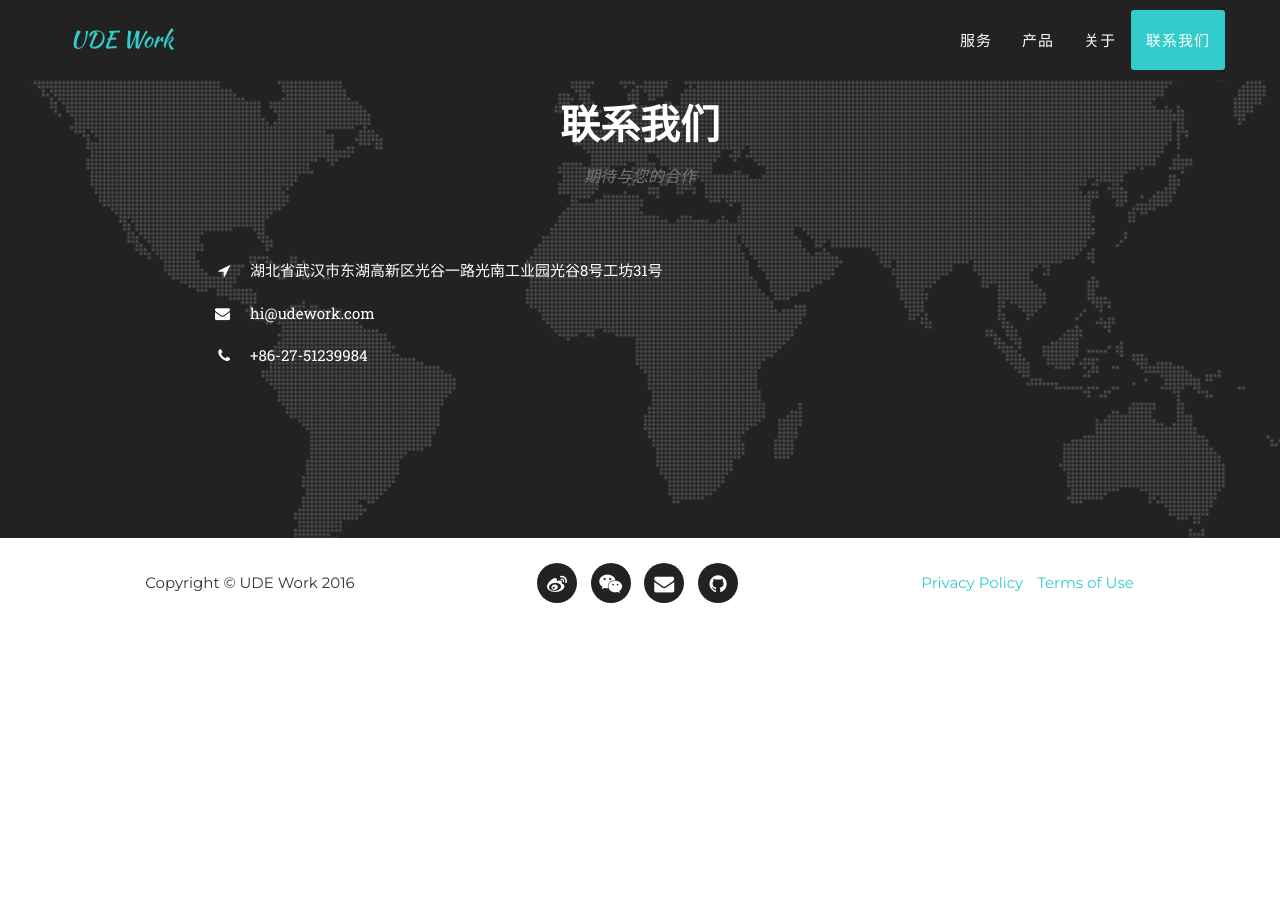
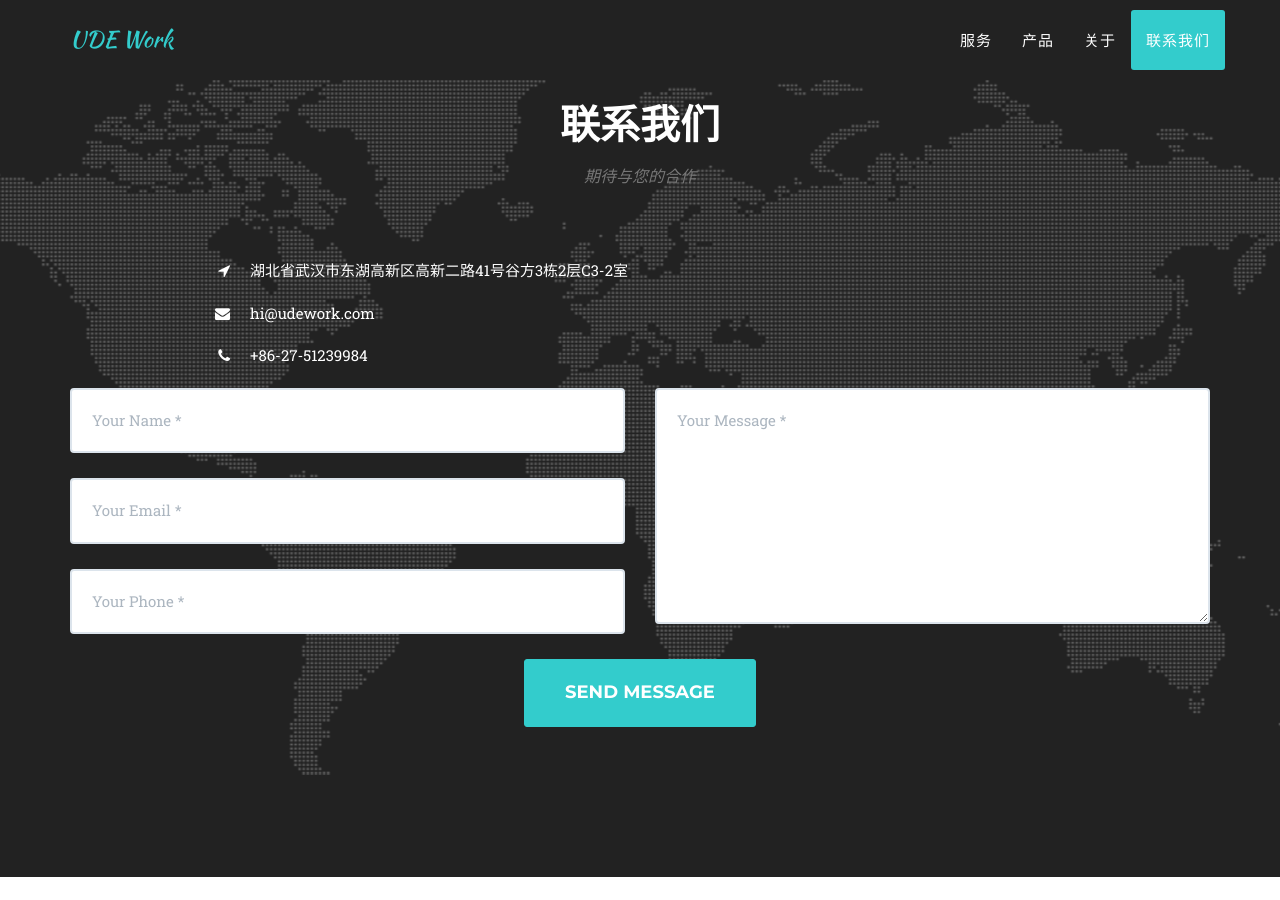
Before and after one commit to udework/udework.github.io, a Jekyll site: the page built from index.html, in a window 1280 px wide and 900 px high, scrolled down 4633 px. Built offline with Jekyll 4.4.1, drawn with Linux system fonts in a browser that asks for light colours; some web fonts are replaced; a script that is not in the unit is left out; before the commit the page ends 5261 px from its top, so only the background shows below that.

Commit message:
更新联系地址

```diff
--- a/_config.yml
+++ b/_config.yml
@@ -26,10 +26,10 @@ social:
 # Postal address (add as many lines as necessary)
 address:
   - line: 湖北省武汉市东湖高新区
-  - line: 光谷一路光南工业园光谷8号工坊31号
+  - line: 高新二路41号谷方3栋2层C3-2室
 
 contact:
-  address: 湖北省武汉市东湖高新区光谷一路光南工业园光谷8号工坊31号
+  address: 湖北省武汉市东湖高新区高新二路41号谷方3栋2层C3-2室
   e-mail: hi@udework.com
   phone: +86-27-51239984
 
--- a/_includes/contact.html
+++ b/_includes/contact.html
@@ -22,6 +22,39 @@
 </dl>
             </div>
         </div>
+        <div class="row">
+            <div class="col-lg-12">
+            <form action="https://getsimpleform.com/messages?form_api_token=9b9420090b2623159702acf1eca580fb" method="post">
+                <div class="row">
+                    <div class="col-md-6">
+                        <div class="control-group form-group">
+                            <input type="text" class="form-control" placeholder="Your Name *" id="name" required data-validation-required-message="Please enter your name.">
+                            <p class="help-block text-danger"></p>
+                        </div>
+                        <div class="control-group form-group">
+                            <input type="email" class="form-control" placeholder="Your Email *" id="email" required data-validation-required-message="Please enter your email address.">
+                            <p class="help-block text-danger"></p>
+                        </div>
+                        <div class="control-group form-group">
+                            <input type="tel" class="form-control" placeholder="Your Phone *" id="phone" required data-validation-required-message="Please enter your phone number.">
+                            <p class="help-block text-danger"></p>
+                        </div>
+                    </div>
+                    <div class="col-md-6">
+                        <div class="control-group form-group">
+                            <textarea class="form-control" placeholder="Your Message *" id="message" required data-validation-required-message="Please enter a message."></textarea>
+                            <p class="help-block text-danger"></p>
+                        </div>
+                    </div>
+                    <div class="clearfix"></div>
+                    <div class="col-lg-12 text-center">
+                        <div id="success"></div>
+                        <button type="submit" class="btn btn-xl">Send Message</button>
+                    </div>
+                </div>
+            </form>
+            </div>
+        </div>
     </div>
 </section>
 <script type="text/javascript">
```
